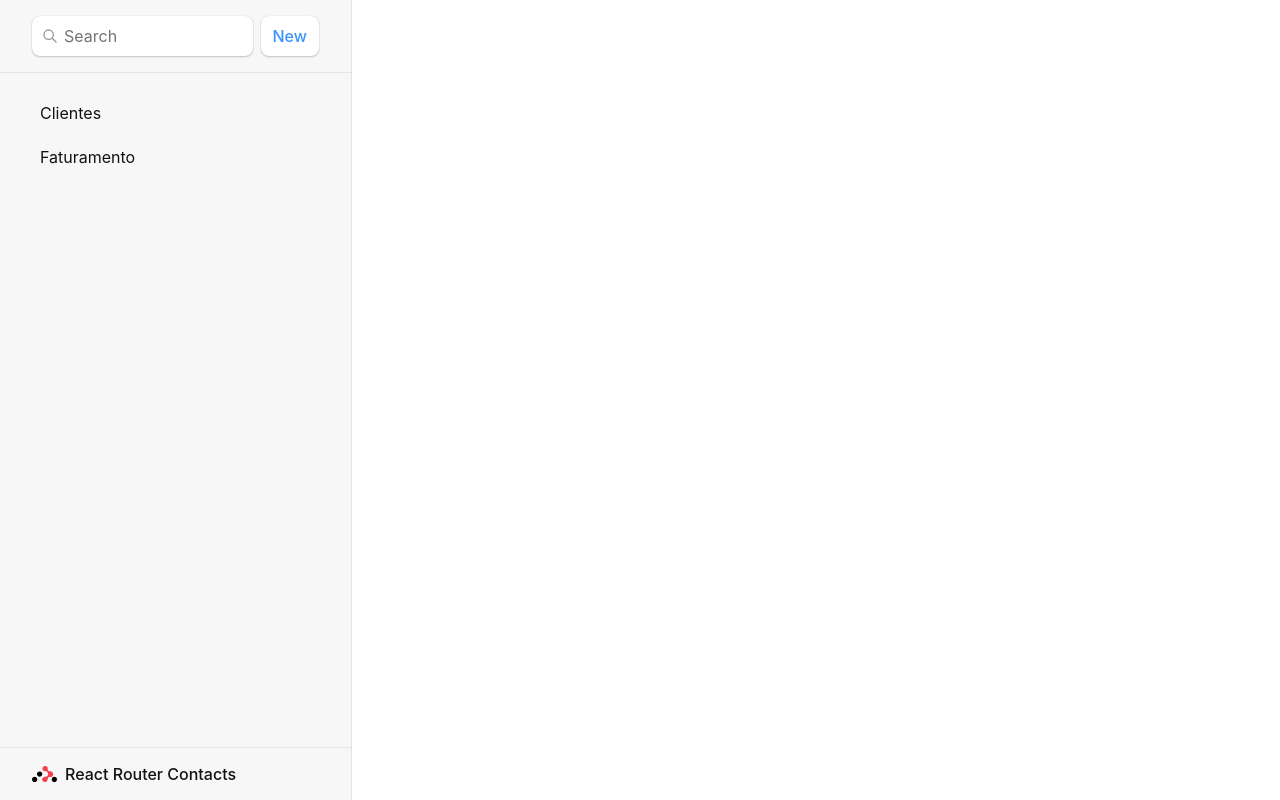
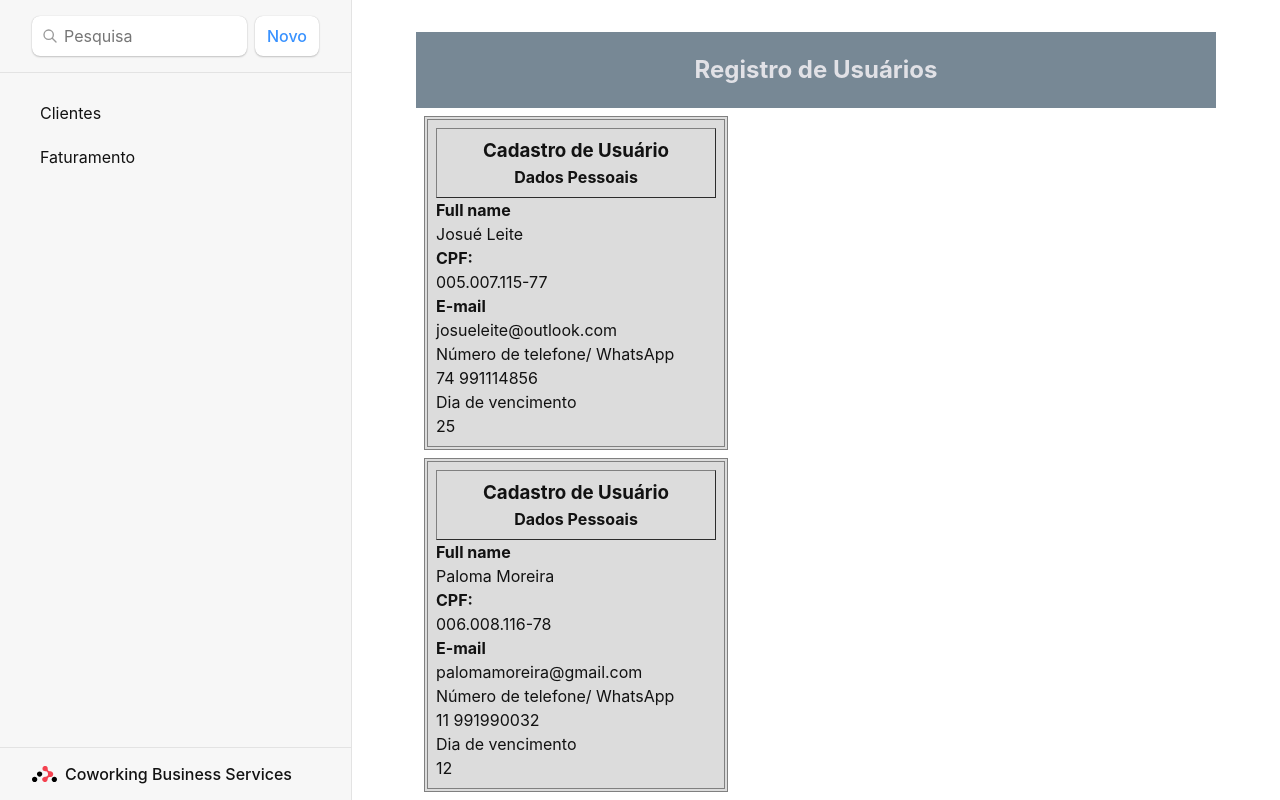
Before and after one commit to JosueLeit/coworkingsystem, a React (Vite) app: page / in a window 1280 px wide. Built offline with nearby package versions, Linux system fonts and the light colour scheme.

Commit message:
fixing css and components

```diff
--- a/src/App.jsx
+++ b/src/App.jsx
@@ -2,15 +2,14 @@ import CreateUserPage from "./components/User";
 import { Header } from "./components/Header";
 import "./global.css";
 import styles from "./App.module.css";
-import Sidebar from "./components/Sidebar";
 
 function App() {
   return (
     <div>
       <Header />
       <div className={styles.container}>
-        <Sidebar />
         <main>
+          <div className={styles.clientBox}>
             <CreateUserPage
               id={1}
               fullName="Josué Leite"
@@ -19,6 +18,9 @@ function App() {
               email="josueleite@outlook.com"
               payDay={25}
             />
+          </div>
+
+          <div className={styles.clientBox}>
             <CreateUserPage
               id={2}
               fullName="Paloma Moreira"
@@ -27,6 +29,7 @@ function App() {
               email="palomamoreira@gmail.com"
               payDay={12}
             />
+          </div>
         </main>
       </div>
     </div>
--- a/src/App.module.css
+++ b/src/App.module.css
@@ -1,10 +1,16 @@
 .container {
   max-width: 70rem;
-  margin: 2rem auto;
-  padding: 0 1rem;
+  /* margin: 2rem auto; */
+  /* padding: 0 1rem; */
 
   display: grid;
-  grid-template-columns: 256px 1fr;
+  grid-template-columns: 20rem 1fr;
   gap: 2rem;
   align-items: flex-start;
 }
+
+.main {
+  display: flex;
+  justify-content: center;
+  /* align-items: center; */
+}
--- a/src/components/Header/Header.module.css
+++ b/src/components/Header/Header.module.css
@@ -1,5 +1,5 @@
 .header {
-  background: #000000;
+  background: #778895;
   color: var(--gray-100);
   display: flex;
   justify-content: center;
--- a/src/components/Header/index.jsx
+++ b/src/components/Header/index.jsx
@@ -6,7 +6,7 @@ export function Header() {
     <header className={styles.header}>
       <div>
         <strong>
-          <h2>Registro de Usuário</h2>
+          <h2>Registro de Usuários</h2>
         </strong>
       </div>
     </header>
--- a/src/components/Sidebar/Sidebar.module.css
+++ /dev/null
@@ -1,2 +0,0 @@
-.sidebar {
-}
--- a/src/components/Sidebar/index.jsx
+++ /dev/null
@@ -1,9 +0,0 @@
-import styles from "./Sidebar.module.css";
-
-export default function () {
-  return (
-    <aside className={styles.sidebar}>
-      clientes <br /> faturamento
-    </aside>
-  );
-}
--- /dev/null
+++ b/src/components/User/User.module.css
@@ -0,0 +1,12 @@
+.clientBox {
+  border: 4px double gray;
+  background-color: #dcdcdc;
+  padding: 0.5rem;
+  margin: 0.5rem;
+}
+.clientBoxHeader {
+  border: 0.5px outset gray;
+  padding: 0.5rem;
+
+  text-align: center;
+}
--- a/src/components/User/index.jsx
+++ b/src/components/User/index.jsx
@@ -1,4 +1,5 @@
 import React, { useState } from "react";
+import styles from "./User.module.css";
 
 class client extends React.Component {
   render([id, fullName, cpf, whatsapp, email, payDay]) {
@@ -17,31 +18,41 @@ export default function CreateUserPage(Props) {
 
   return (
     <div>
-      <div>
-        <div>
+      <div className={styles.clientBox}>
+        <div className={styles.clientBoxHeader}>
           <h3>Cadastro de Usuário</h3>
-          <p>Dados Pessoais</p>
+          <strong>Dados Pessoais</strong>
         </div>
         <div>
           <dl>
             <div>
-              <dt>Full name</dt>
+              <dt>
+                <strong>Full name</strong>
+              </dt>
               <dd>{Props.fullName}</dd>
             </div>
             <div>
-              <dt>CPF:</dt>
+              <dt>
+                <strong>CPF:</strong>
+              </dt>
               <dd>{Props.cpf}</dd>
             </div>
             <div>
-              <dt>Endereço de E-mail</dt>
+              <dt>
+                <strong>E-mail</strong>
+              </dt>
               <dd>{Props.email}</dd>
             </div>
             <div>
-              <dt>Número de telefone/ WhatsApp</dt>
+              <dt>
+                <strong></strong>Número de telefone/ WhatsApp
+              </dt>
               <dd>{Props.whatsapp}</dd>
             </div>
             <div>
-              <dt>Dia de vencimento</dt>
+              <dt>
+                <strong></strong>Dia de vencimento
+              </dt>
               <dd>{Props.payDay}</dd>
             </div>
           </dl>
--- a/src/routes/root.jsx
+++ b/src/routes/root.jsx
@@ -1,14 +1,16 @@
+import App from "../App";
+
 export default function Root() {
   return (
     <>
       <div id="sidebar">
-        <h1>React Router Contacts</h1>
+        <h1>Coworking Business Services</h1>
         <div>
           <form id="search-form" role="search">
             <input
               id="q"
               aria-label="Search contacts"
-              placeholder="Search"
+              placeholder="Pesquisa"
               type="search"
               name="q"
             />
@@ -16,7 +18,7 @@ export default function Root() {
             <div className="sr-only" aria-live="polite"></div>
           </form>
           <form method="post">
-            <button type="submit">New</button>
+            <button type="submit">Novo</button>
           </form>
         </div>
         <nav>
@@ -30,7 +32,9 @@ export default function Root() {
           </ul>
         </nav>
       </div>
-      <div id="detail"></div>
+      <div id="detail">
+        <App />
+      </div>
     </>
   );
 }
```
Lines whose indentation alone changed are shown as unchanged.
